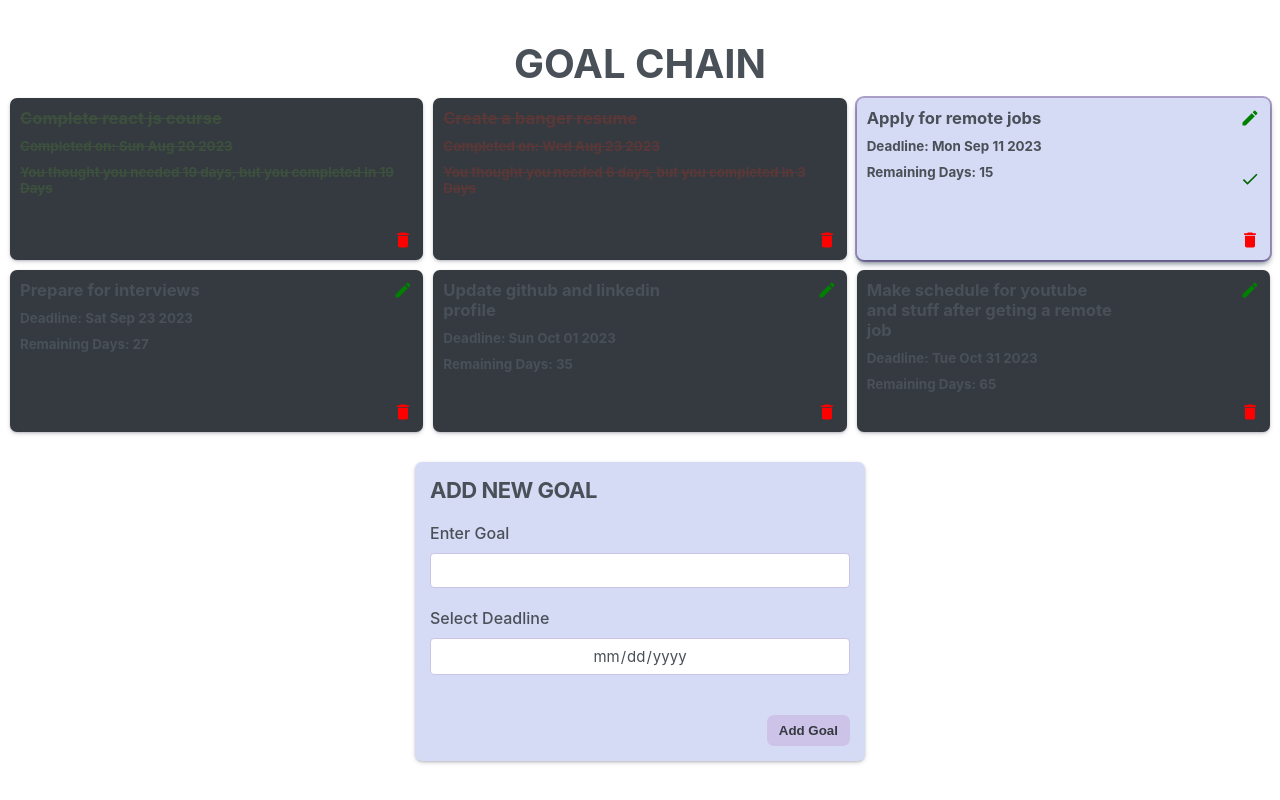
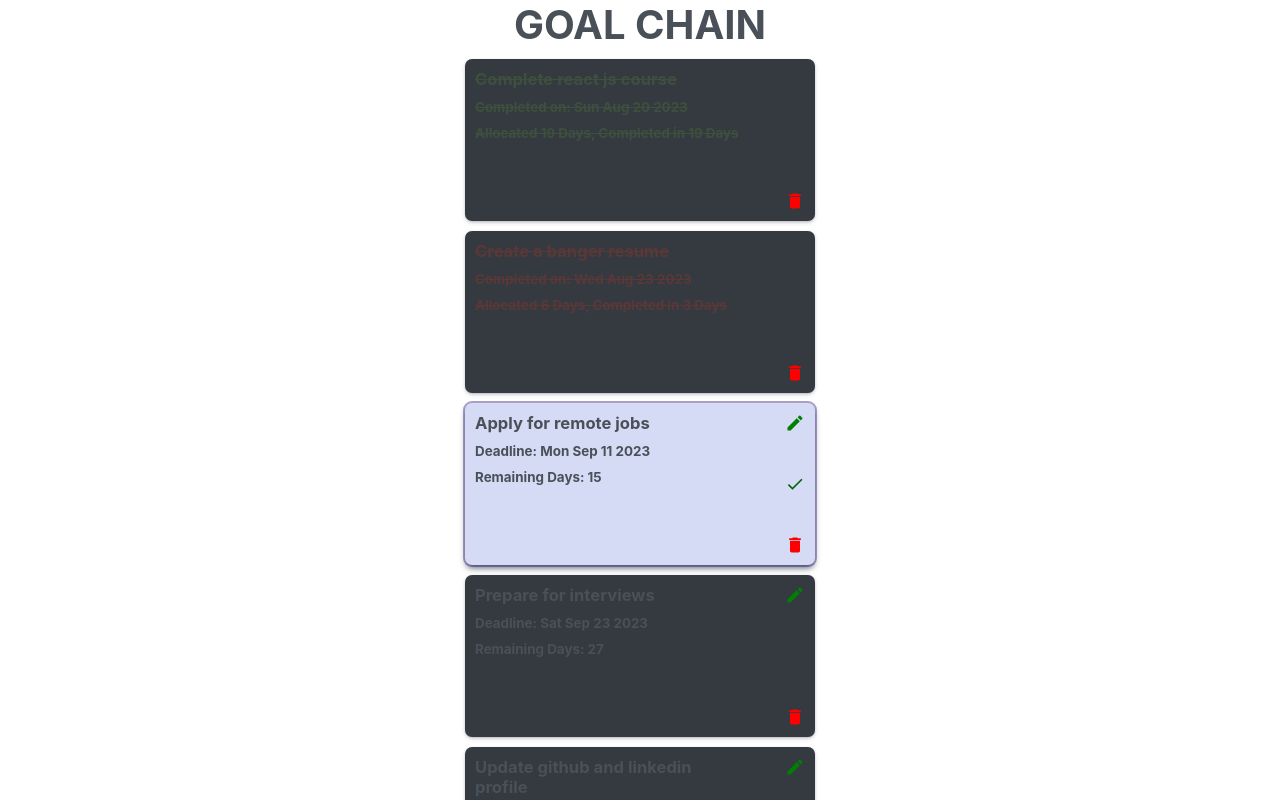
Before and after one commit to syedmhdm/goal-chain, a React (Create React App) app: page / in a window 1280 px wide. Shown: the top 800 px of the page. Built offline with nearby package versions, Linux system fonts and the light colour scheme.

Commit message:
change UI

```diff
--- a/src/App.js
+++ b/src/App.js
@@ -171,7 +171,7 @@ function App() {
         editGoalId={editGoalId}
         setGoalList={setGoalList}
         handleEditGoal={handleEditGoal}
-      />
+      >
         <AddGoalForm
           goal={goal}
           setGoal={setGoal}
@@ -180,6 +180,7 @@ function App() {
           setDeadline={setDeadline}
           onHandleAddGoal={handleAddGoal}
         />
+      </GoalChain>
     </div>
   );
 }
--- a/src/Goal.js
+++ b/src/Goal.js
@@ -209,7 +209,7 @@ export default function Goal({
       )}
       {goal.isCompleted ? (
         <h6>
-          You thought you needed {goal.allocatedDays} days, but you completed In{" "}
+          Allocated {goal.allocatedDays} Days, Completed in{" "}
           {goal.completedInDays} Days{" "}
           {goal.isDeadlineUpdated ? "(updated deadline)" : null}
         </h6>
--- a/src/GoalChain.js
+++ b/src/GoalChain.js
@@ -5,6 +5,7 @@ export default function GoalChain({
   editGoalId,
   setGoalList,
   handleEditGoal,
+  children,
 }) {
   return (
     <div className='goal-chain'>
@@ -21,6 +22,7 @@ export default function GoalChain({
             goalList={goalList}
           />
         ))}
+        {children}
       </div>
     </div>
   );
--- a/src/index.css
+++ b/src/index.css
@@ -19,7 +19,7 @@ html {
 }
 
 body {
-  height: 100vh;
+  /* height: 100vh; */
   color: #495057;
   display: flex;
   align-items: center;
@@ -29,11 +29,11 @@ body {
 }
 
 .app {
-  min-height: 66vh;
+  /* min-height: 66vh;
   display: grid;
   grid-template-columns: 1fr 1fr 1fr;
   column-gap: 4rem;
-  align-items: start;
+  align-items: start; */
 }
 
 .button {
@@ -60,7 +60,7 @@ body {
   padding: 1.5rem;
   display: flex;
   flex-direction: column;
-  min-width: 450px;
+  min-width: 35rem;
   grid-column-start: 2;
   grid-column-end: 3;
   box-shadow: rgba(50, 50, 93, 0.25) 0px 2px 5px -1px, rgba(0, 0, 0, 0.3) 0px 1px 3px -1px;
@@ -130,8 +130,10 @@ form .button {
   padding: 10px;
   background-color: var(--color-light);
   background-color: white;
-  display: grid;
-  grid-template-columns: 1fr 1fr 1fr;
+  /* display: grid; */
+  /* grid-template-columns: 1fr 1fr 1fr; */
+  display: flex;
+  flex-direction: column;
   gap: 1rem;
 }
 
```
Lines whose indentation alone changed are shown as unchanged.
